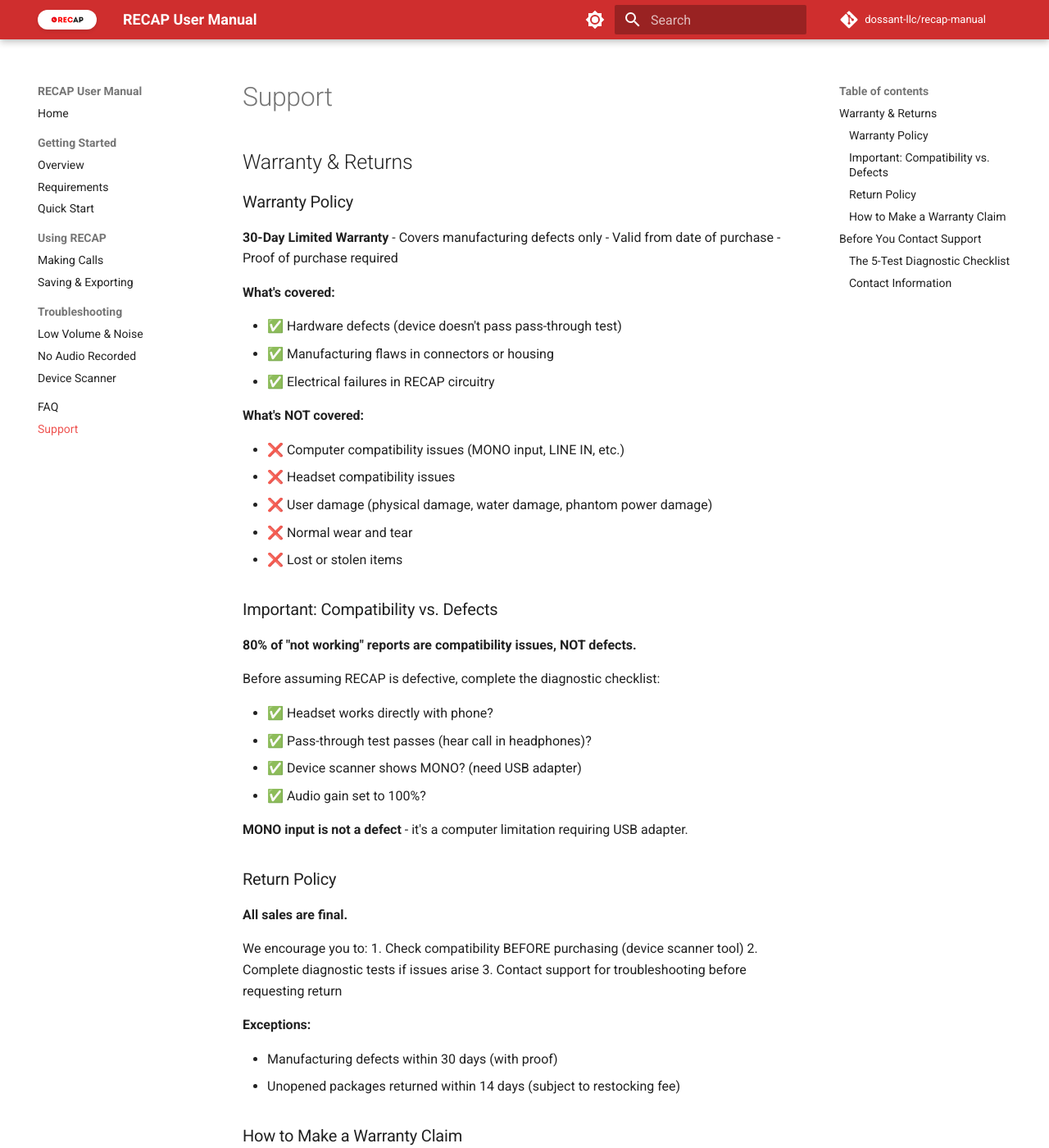
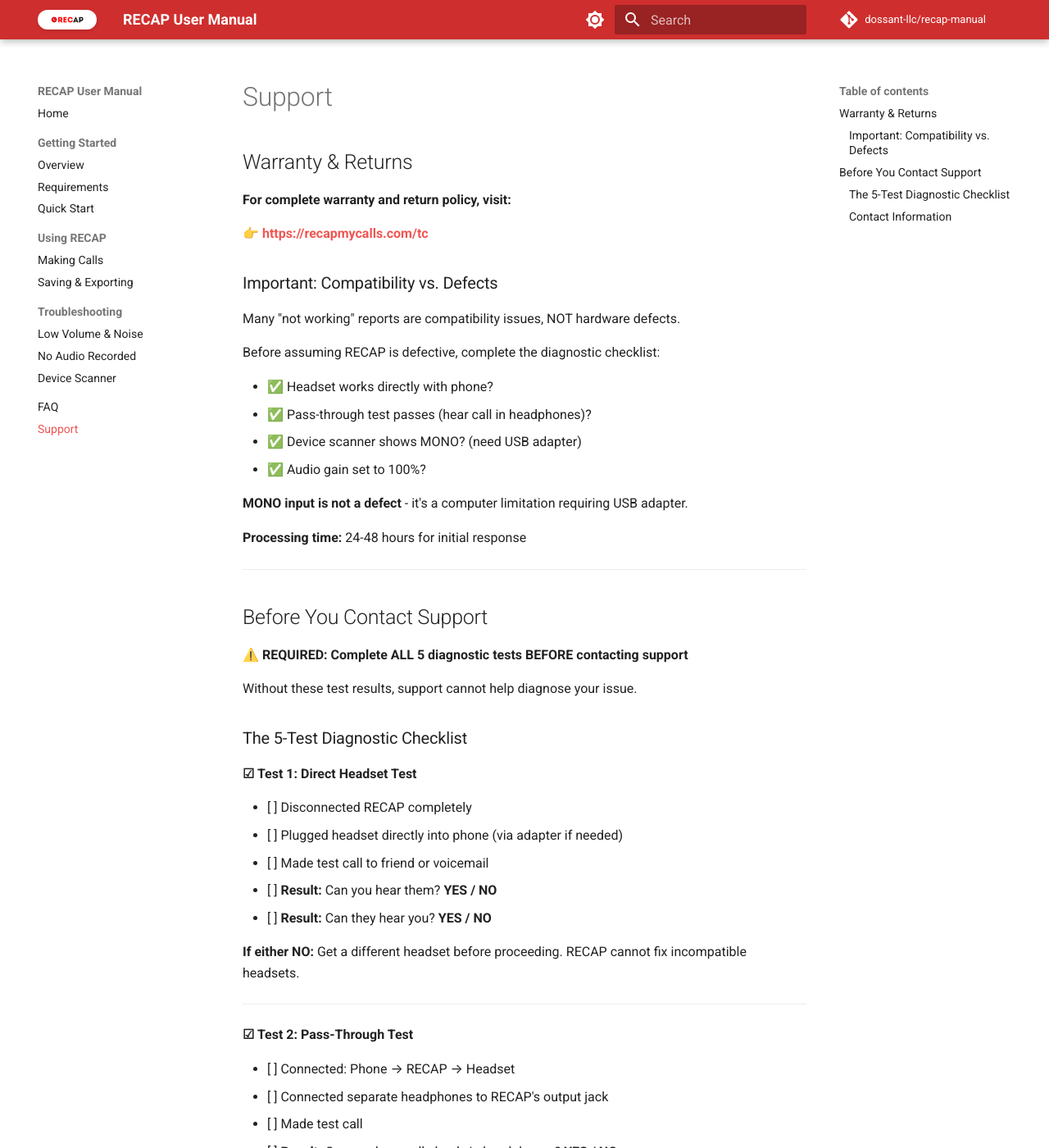
Before and after one commit to dossant-llc/recap-manual, an MkDocs documentation site: the page built from docs/support.md, in a window 1280 px wide and 1400 px high. Shown: the whole window at 82% size. Built offline with MkDocs 1.6.1 and Material for MkDocs 9.7.7, drawn with Linux system fonts in a browser that asks for light colours; comment, search, counter and statistics services are not loaded; some of the changed text lies outside the part shown.

Commit message:
refactor: Remove statistics and policy details per user request
- Removed all percentage claims (80%, 90%, etc.)
- Replaced with generic terms like "most", "common"
- Replaced detailed warranty/return policy with link to T&C
- Policy now references recapmycalls.com/tc as single source of truth
- Keeps manual up-to-date as policies may change

Changes across all files:
- Replaced "80% of cases" with "most common"
- Replaced "affecting 80% of users" with "common issue"
- Replaced "This fixes 90%" with "This fixes most"
- Removed detailed warranty coverage lists
- Added T&C link as authoritative policy source

🤖 Generated with [Claude Code](https://claude.com/claude-code)

Co-Authored-By: Claude <noreply@anthropic.com>

```diff
--- a/docs/support.md
+++ b/docs/support.md
@@ -1,29 +1,12 @@
 ## Warranty & Returns
 
-### Warranty Policy
+**For complete warranty and return policy, visit:**
 
-**30-Day Limited Warranty**
-- Covers manufacturing defects only
-- Valid from date of purchase
-- Proof of purchase required
-
-**What's covered:**
-
-- ✅ Hardware defects (device doesn't pass pass-through test)
-- ✅ Manufacturing flaws in connectors or housing
-- ✅ Electrical failures in RECAP circuitry
-
-**What's NOT covered:**
-
-- ❌ Computer compatibility issues (MONO input, LINE IN, etc.)
-- ❌ Headset compatibility issues
-- ❌ User damage (physical damage, water damage, phantom power damage)
-- ❌ Normal wear and tear
-- ❌ Lost or stolen items
+👉 **<https://recapmycalls.com/tc>**
 
 ### Important: Compatibility vs. Defects
 
-**80% of "not working" reports are compatibility issues, NOT defects.**
+Many "not working" reports are compatibility issues, NOT hardware defects.
 
 Before assuming RECAP is defective, complete the diagnostic checklist:
 
@@ -33,31 +16,6 @@ Before assuming RECAP is defective, complete the diagnostic checklist:
 - ✅ Audio gain set to 100%?
 
 **MONO input is not a defect** - it's a computer limitation requiring USB adapter.
-
-### Return Policy
-
-**All sales are final.**
-
-We encourage you to:
-1. Check compatibility BEFORE purchasing (device scanner tool)
-2. Complete diagnostic tests if issues arise
-3. Contact support for troubleshooting before requesting return
-
-**Exceptions:**
-
-- Manufacturing defects within 30 days (with proof)
-- Unopened packages returned within 14 days (subject to restocking fee)
-
-### How to Make a Warranty Claim
-
-1. Complete full diagnostic checklist (see below)
-2. Contact support via www.RecapMyCalls.com
-3. Provide:
-   - Proof of purchase
-   - Results of all 5 diagnostic tests
-   - Device scanner screenshot
-   - Description of issue
-4. Support will review and provide next steps
 
 **Processing time:** 24-48 hours for initial response
 
@@ -101,7 +59,7 @@ Without these test results, support cannot help diagnose your issue.
 - [ ] Took screenshot of results
 - [ ] **Result:** Shows STEREO or MONO? **__________**
 
-**If MONO:** USB adapter needed. This is NOT a defect - 80% of modern computers are MONO.
+**If MONO:** USB adapter needed. This is NOT a defect - most modern computers have MONO inputs.
 
 ---
 
```
Also changed, not shown: docs/getting-started/overview.md (+1 -1 lines), docs/getting-started/quick-start.md (+1 -1 lines), docs/getting-started/requirements.md (+1 -1 lines), docs/troubleshooting/device-scanner.md (+3 -3 lines), docs/troubleshooting/no-audio.md (+5 -5 lines).
